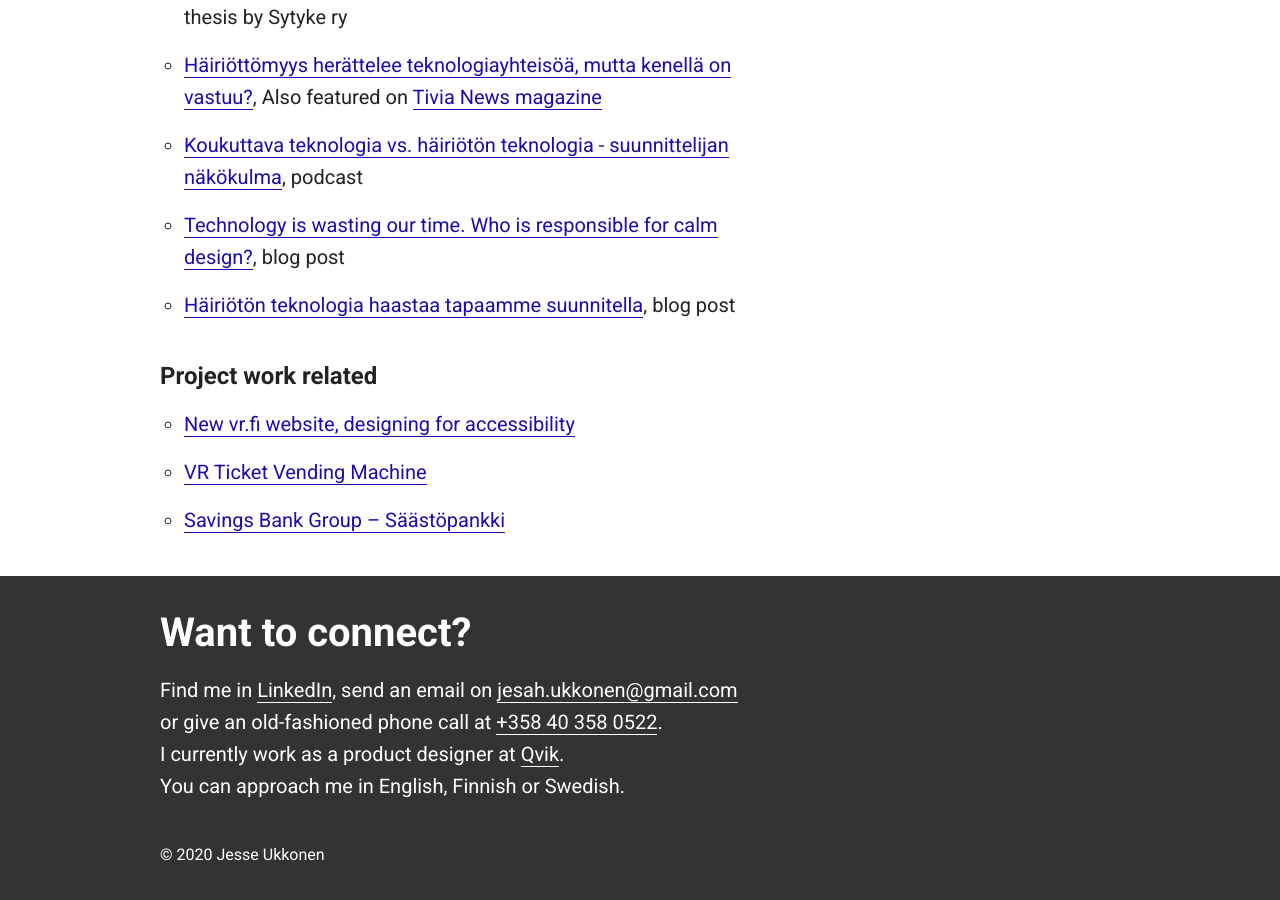
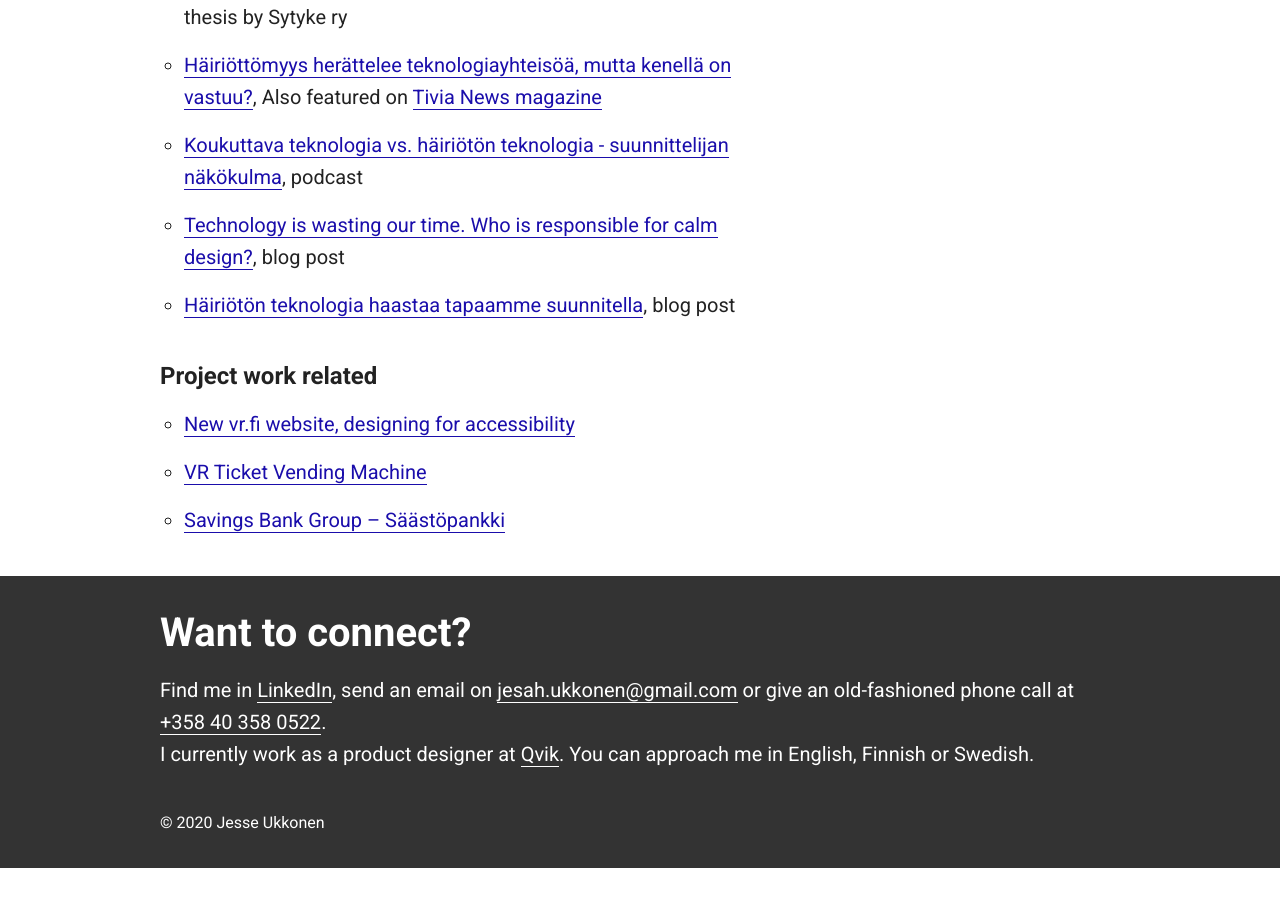
Before and after one commit to jesseu/jesseu.github.io, a Jekyll site: the page built from index.html, in a window 1280 px wide and 900 px high, scrolled down 2206 px. Built offline with Jekyll 4.4.1, drawn with Linux system fonts in a browser that asks for light colours; after the commit the page ends 3074 px from its top, so only the background shows below that.

Commit message:
Update default.html

```diff
--- a/_layouts/default.html
+++ b/_layouts/default.html
@@ -47,7 +47,7 @@
     <footer class= "footer">
       <div class="container footer-content">
         <h2><a id="connect"></a>Want to connect?</h2>
-        <p>Find me in <a class="link-dark-bg" href="https://www.linkedin.com/in/jesseukkonen/" target="_blank">LinkedIn</a>, send an email on <a class="link-dark-bg" href="javascript:alert('JavaScript')" onclick="this.href=atob('bWFpbHRvOmplc2FoLnVra29uZW4lNDBnbWFpbC5jb20='); return true" target="_blank">jesah.ukkonen@gmail.com</a><br> or give an old-fashioned phone call at <a class="link-dark-bg" href="tel:+358403580522">+358 40 358 0522</a>.<br> I currently work as a product designer at <a class="link-dark-bg" href="https://qvik.com/" target="_blank">Qvik</a>.<br> You can approach me in English, Finnish or Swedish.</p>
+        <p>Find me in <a class="link-dark-bg" href="https://www.linkedin.com/in/jesseukkonen/" target="_blank">LinkedIn</a>, send an email on <a class="link-dark-bg" href="javascript:alert('JavaScript')" onclick="this.href=atob('bWFpbHRvOmplc2FoLnVra29uZW4lNDBnbWFpbC5jb20='); return true" target="_blank">jesah.ukkonen@gmail.com</a> or give an old-fashioned phone call at <a class="link-dark-bg" href="tel:+358403580522">+358 40 358 0522</a>.<br> I currently work as a product designer at <a class="link-dark-bg" href="https://qvik.com/" target="_blank">Qvik</a>. You can approach me in English, Finnish or Swedish.</p>
 
         <p style="margin-bottom:0; font-size:1rem;">&copy; <script type="text/javascript">document.write(new Date().getFullYear());
           </script> Jesse Ukkonen</p>
```
